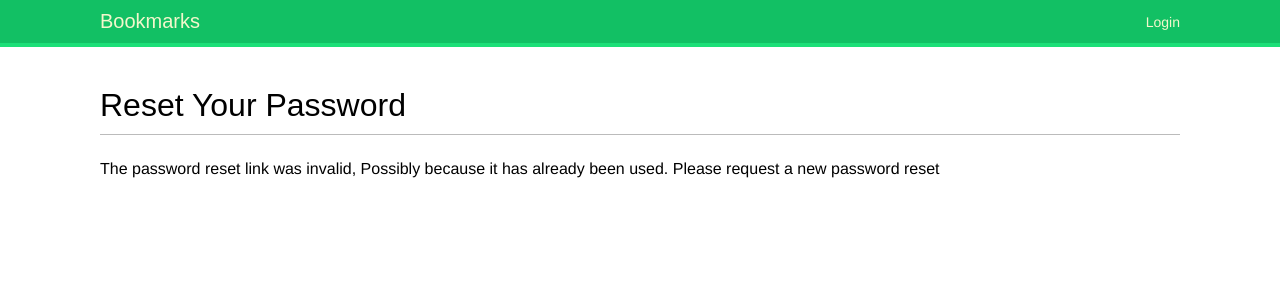
After one commit to nilesh-wecodethat/Social_Platform, a Django app: page /account/password_reset/done/ in a window 1280 px wide. The commit adds this page. Shown: the top 300 px of the page. Run offline with Django 5.2, Linux system fonts and the light colour scheme; some web fonts are replaced.

Commit message:
added reset password functionality

```diff
--- a/Social_Platform/settings.py
+++ b/Social_Platform/settings.py
@@ -15,6 +15,8 @@ from pathlib import Path
 # Build paths inside the project like this: BASE_DIR / 'subdir'.
 BASE_DIR = Path(__file__).resolve().parent.parent
 
+
+EMAIL_BACKEND = "django.core.mail.backends.console.EmailBackend"
 
 # Quick-start development settings - unsuitable for production
 # See https://docs.djangoproject.com/en/5.1/howto/deployment/checklist/
--- a/account/templates/registration/login.html
+++ b/account/templates/registration/login.html
@@ -25,6 +25,12 @@
                 <input type="submit" value="Login"/>
             </p>
         </form>
+
+        <p>
+            <a href="{% url "password_reset" %}">
+                Forgot Password
+            </a>
+        </p>
     </div>
 
 {% endblock  %}
--- /dev/null
+++ b/account/templates/registration/password_reset_done.html
@@ -0,0 +1,22 @@
+{% extends "base.html" %}
+
+{% block title %} Reset Your Password{% endblock %}
+
+{% block content %}
+    <h1>Reset Your Password</h1>
+
+    {% if validlink %}
+        <p>Please enter your password twice</p>
+
+        <form method="post">
+            {{form.as_p}}
+            {% csrf_token %}
+            <p>
+                <input type="submit" value="Change my password">
+            </p>
+        </form>
+
+        {% else %}
+          <p>The password reset link was invalid, Possibly because it has already been used. Please request a new password reset</p>
+    {% endif %}
+{% endblock %}
--- /dev/null
+++ b/account/templates/registration/password_reset_email.html
@@ -0,0 +1,3 @@
+Someone asked for password reset for email {{ email }}. Follow the link below:
+{{ protocol }}://{{ domain }}{% url "password_reset_confirm" uidb64=uid token=token %}
+Your username, in case you've forgotten: {{ user.get_username }}
--- a/account/urls.py
+++ b/account/urls.py
@@ -18,4 +18,22 @@ urlpatterns = [
         auth_views.PasswordChangeDoneView.as_view(),
         name="change_password_done",
     ),
+    path(
+        "password_reset/", auth_views.PasswordResetView.as_view(), name="password_reset"
+    ),
+    path(
+        "password_reset/done/",
+        auth_views.PasswordResetDoneView.as_view(),
+        name="password_reset_done",
+    ),
+    path(
+        "reset/<uidb64>/<token>/",
+        auth_views.PasswordResetConfirmView.as_view(),
+        name="password_reset_confirm",
+    ),
+    path(
+        "reset/done/",
+        auth_views.PasswordResetCompleteView.as_view(),
+        name="password_reset_complete",
+    ),
 ]
```
Also changed, not shown: account/templates/account/login.html (deleted, +0 -16 lines), account/templates/registration/password_reset_complete.html (added, +8 -0 lines), account/templates/registration/password_reset_form.html (added, +16 -0 lines).
